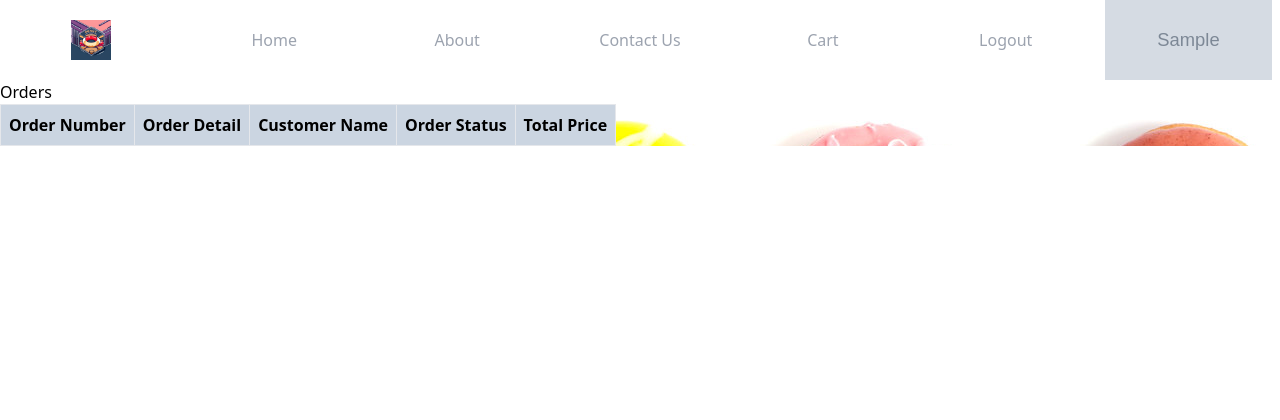
After one commit to SakolB/DonutStoreSite, a Django app: page /admin_order_view in a window 1280 px wide. The commit adds this page. Shown: the top 420 px of the page. Run offline with Django 4.2, Linux system fonts and the light colour scheme; a user stored in the database is signed in; tables that the repository leaves empty hold one stand-in row (values such as "Sample post"); grey boxes marked "Sample" are stand-in pictures; lists and menus that the app fills with data are empty; some libraries are stand-ins or nearby versions.

Commit message:
Added admin_order_view

```diff
--- /dev/null
+++ b/home/templates/home/adminorder.html
@@ -0,0 +1,39 @@
+{% extends 'home/base.html' %}
+
+{% block content %}
+<h1>Orders</h1>
+<table class="bg-slate-300 table-auto border-collapse border">
+    <thead>
+        <tr>
+            <th class="border p-2">Order Number</th>
+            <th class="border p-2">Order Detail</th>
+            <th class="border p-2">Customer Name</th>
+            <th class="border p-2">Order Status</th>
+            <th class="border p-2">Total Price</th>
+        </tr>
+    </thead>
+    <tbody>
+
+        {% for Order in Orders %}
+        <tr>
+            <td class="border p-2">{{ Order.id }}</td>
+            <td class="border p-2">
+                {% for product_order in Order.productorder_set.all%}
+                    <li>{{product_order.product.name}} x {{product_order.quantity}}</li>
+                {% endfor %}
+            </td>
+            <td class="border p-2">{{ Order.profile.first_name }} {{ Order.profile.last_name }}</td>
+            <td class="border p-2">
+                {% if Order.completed %}
+                    Completed
+                {% else %}
+                    In Progress
+                {% endif %}
+            </td>
+            <td class="border p-2">{{ Order.total_price }} $</td>
+        </tr>
+        {% endfor %}
+    </tbody>
+</table>
+
+{% endblock content %}
--- a/home/urls.py
+++ b/home/urls.py
@@ -21,4 +21,5 @@ urlpatterns = [
     path('profile_edit/<int:pk>', views.ProfileEditView.as_view(), name='profile_edit'),
     path('checkout', views.checkout, name='checkout'),
     path('order_complete',TemplateView.as_view(template_name='home/order_complete.html'), name='order_complete'),
+    path('admin_order_view', views.AdminOrderView.as_view(), name='admin_order_view'),
 ]
--- a/home/views.py
+++ b/home/views.py
@@ -1,15 +1,17 @@
-from typing import Optional
+from typing import Any, Optional
+from django.db.models.query import QuerySet
 from django.http.response import HttpResponseRedirect
 from django.shortcuts import render, redirect, get_object_or_404
 from django.urls import reverse_lazy
 from django.contrib.auth.mixins import UserPassesTestMixin
 from .models import Product, ProductCategory, Profile, Order, ProductOrder
 from .forms import ProductForm, ProfileForm
-from django.views.generic import CreateView, UpdateView
+from django.views.generic import CreateView, UpdateView, ListView
 from django.views.generic.edit import DeleteView
 from django.contrib.auth.views import LoginView, LogoutView
 from django.contrib.auth.forms import UserCreationForm
 from django.contrib.auth.models import User
+from django.utils import timezone
 from decimal import Decimal
 
 def is_admin(user):
@@ -162,7 +164,27 @@ def checkout(request):
         profile = get_object_or_404(Profile, user=user)
         order.profile = profile
     order.save()
+    cart.clear
+    request.session['cart'] = cart
     return redirect('/order_complete')
+
+
+class AdminOrderView(UserPassesTestMixin, ListView):
+    model = Order
+    template_name = 'home/adminorder.html'
+    context_object_name = 'Orders'
+
+
+    def get_queryset(self):
+        yesterday = timezone.now() - timezone.timedelta(hours=24)
+        querySet = Order.objects.filter(order_date__gte=yesterday)
+        return querySet
+    def test_func(self):
+        return is_admin(self.request.user)
+
+    def handle_no_permission(self):
+        return redirect('/not_auth')
+
 
 def cart(request):
     cart = request.session.get('cart', {})
--- a/static/css/style.css
+++ b/static/css/style.css
@@ -45,5 +45,5 @@
 }
 
 .content {
-    background-image: url('../images/site_bg.png')
+    background-image: url('../images/site_bg.png');
 }
```
